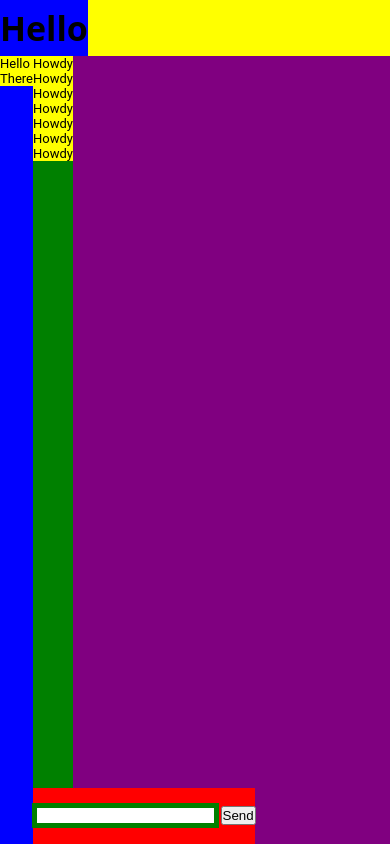
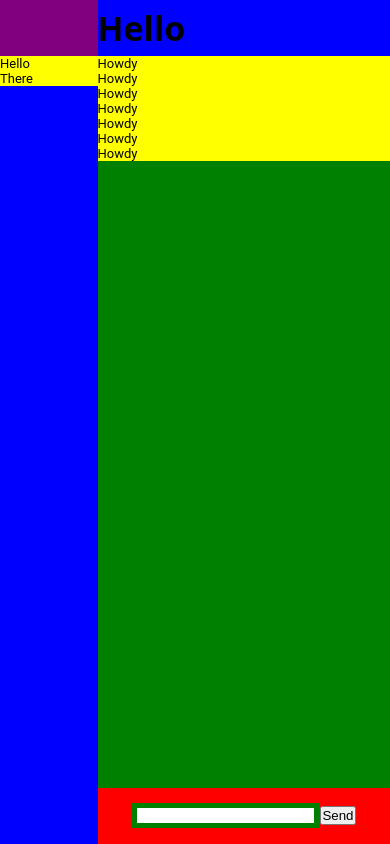
Before and after one commit to Gniox/chat-app, a website: page public/index.html in a window 390 px wide. Drawn offline with nearby package versions, Linux system fonts and the light colour scheme; no server answers.

Commit message:
added class tags to make it scale to mobile

```diff
--- a/public/index.html
+++ b/public/index.html
@@ -11,16 +11,16 @@
   <body id="body">
     <!-- header and title container -->
     <div class="yellow row row-1">
-      <div class="purple col-4"></div>
+      <div class="purple col-4 col-m-25"></div>
       <!-- title -->
-      <div class="col-8 blue">
+      <div class="col-8 col-m-75 blue">
         <h1>Hello</h1>
       </div>
     </div>
     <!-- body of app -->
     <div class="row purple row-14">
       <!-- left side of body -->
-      <div class="col-4 blue">
+      <div class="col-4 col-m-25 blue">
         <!-- where the chats will be located -->
         <ul class="yellow">
           <li>Hello</li>
@@ -28,7 +28,7 @@
         </ul>
       </div>
       <!-- main chat -->
-      <div class="col-8 green">
+      <div class="col-8 col-m-75 green">
         <!-- where the messages will be displayed -->
         <ul class="yellow" id="messages">
           <li>Howdy</li>
@@ -40,10 +40,10 @@
           <li>Howdy</li>
         </ul>
         <!-- where to input text for chat -->
-        <form action="" class="col-8 row-1">
+        <form action="" class="col-8 col-m-75 row-1">
           <!-- chat input bar -->
           <div class="input row-15">
-            <input class="col-8 col-s-1" id="m" autocomplete="off" /><button>
+            <input class="col-9" id="m" autocomplete="off" /><button>
               Send
             </button>
           </div>
```
